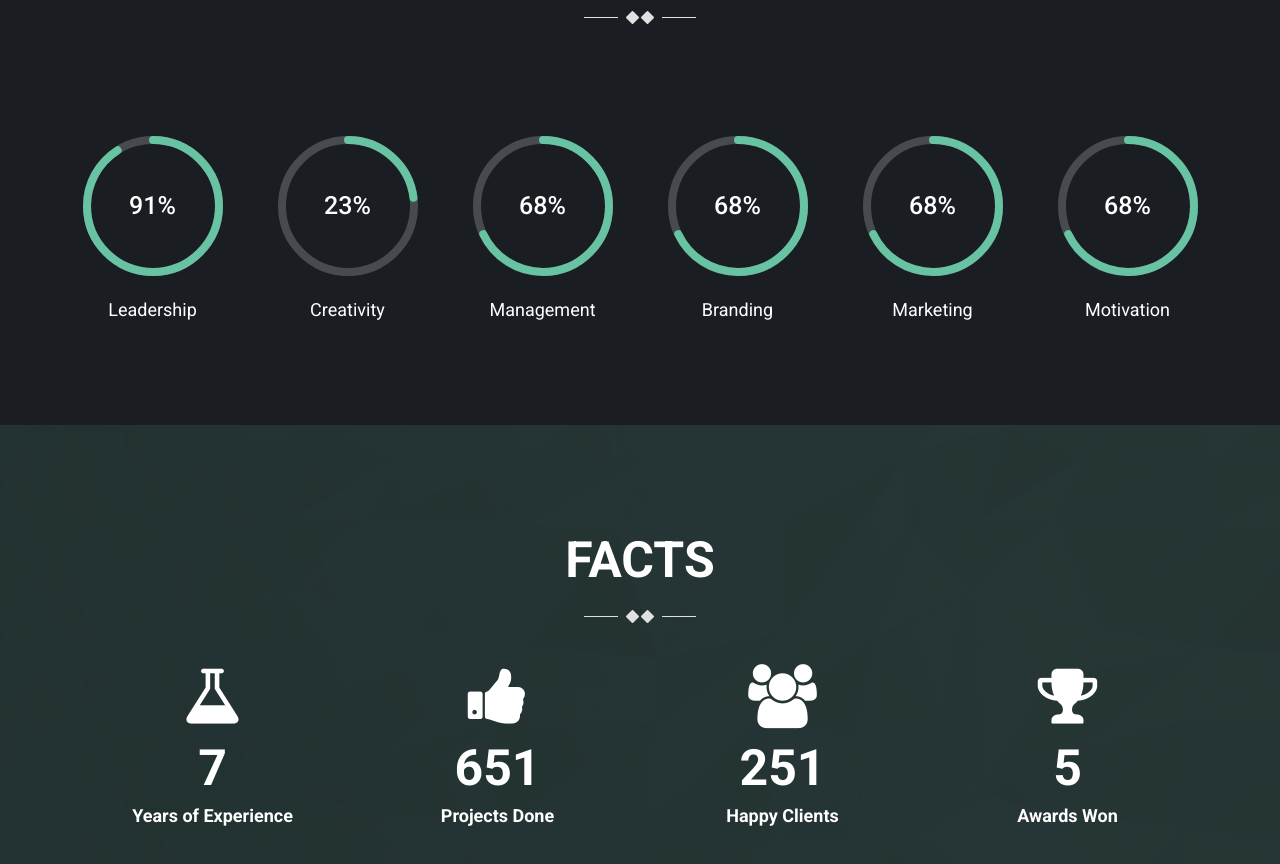
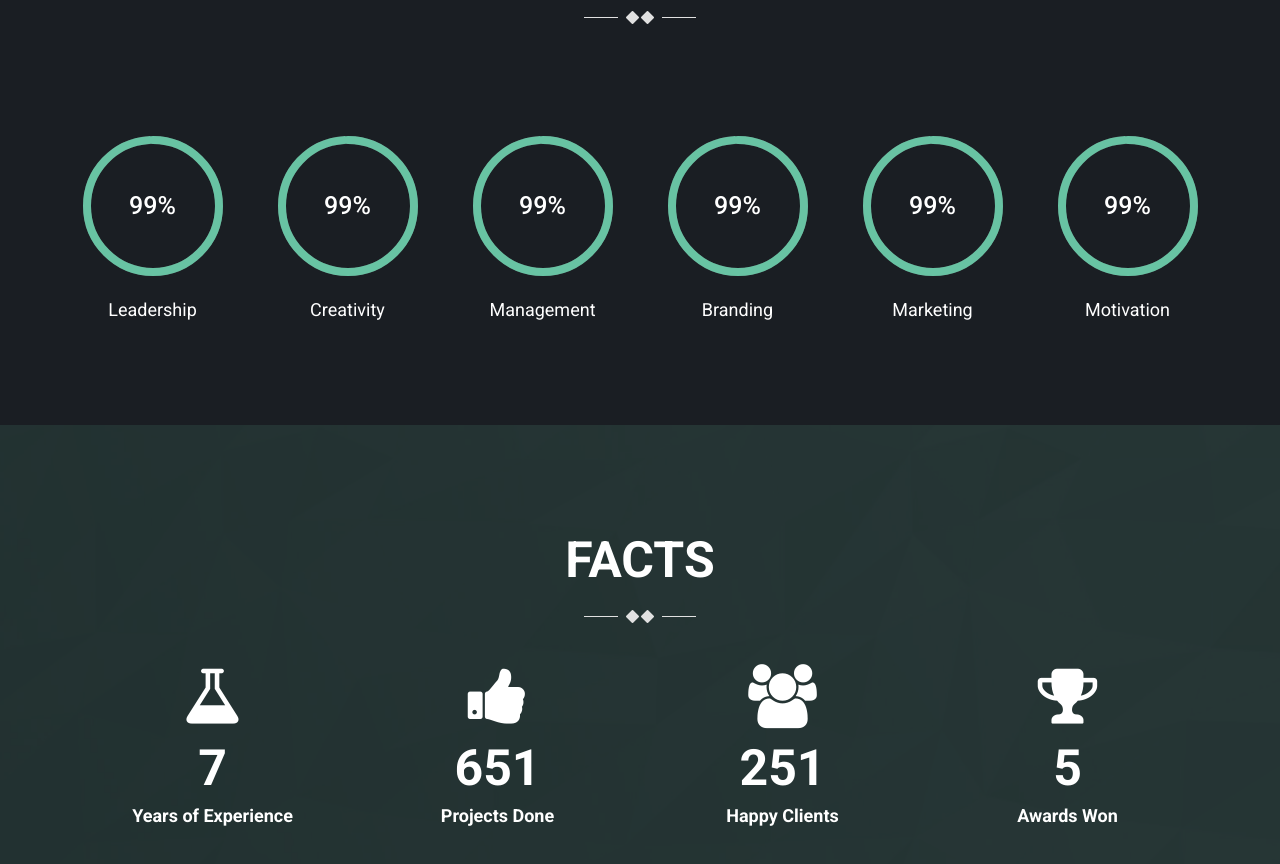
Before and after one commit to Stilllbeaum/DII_M4_01, a plain HTML site: page 01_git_basic/index.html in a window 1280 px wide. Shown: the part 2020-2884 px from the top of the page. Drawn offline with Linux system fonts and the light colour scheme; some packages are replaced by stand-ins of ours; a script that the page names is missing.

Commit message:
Repercen
percen

```diff
--- a/01_git_basic/index.html
+++ b/01_git_basic/index.html
@@ -156,7 +156,7 @@
 
         <div class="row more-skill text-center">
           <div class="col-xs-12 col-sm-4 col-md-2">
-              <div class="chart" data-percent="91" data-color="e74c3c">
+              <div class="chart" data-percent="99" data-color="e74c3c">
                     <span class="percent"></span>
                     <div class="chart-text">
                       <span>leadership</span>
@@ -164,7 +164,7 @@
                 </div>
             </div>
             <div class="col-xs-12 col-sm-4 col-md-2">
-              <div class="chart" data-percent="23" data-color="2ecc71">
+              <div class="chart" data-percent="99" data-color="2ecc71">
                     <span class="percent"></span>
                     <div class="chart-text">
                       <span>Creativity</span>
@@ -172,7 +172,7 @@
                 </div>
             </div>
             <div class="col-xs-12 col-sm-4 col-md-2">
-              <div class="chart" data-percent="68" data-color="3498db">
+              <div class="chart" data-percent="99" data-color="3498db">
                     <span class="percent"></span>
                     <div class="chart-text">
                       <span>Management</span>
@@ -180,7 +180,7 @@
                 </div>
             </div>
             <div class="col-xs-12 col-sm-4 col-md-2">
-              <div class="chart" data-percent="68" data-color="3498db">
+              <div class="chart" data-percent="99" data-color="3498db">
                     <span class="percent"></span>
                     <div class="chart-text">
                       <span>Branding</span>
@@ -188,7 +188,7 @@
                 </div>
             </div>
             <div class="col-xs-12 col-sm-4 col-md-2">
-              <div class="chart" data-percent="68" data-color="3498db">
+              <div class="chart" data-percent="99" data-color="3498db">
                     <span class="percent"></span>
                     <div class="chart-text">
                       <span>Marketing</span>
@@ -196,7 +196,7 @@
                 </div>
             </div>
             <div class="col-xs-12 col-sm-4 col-md-2">
-              <div class="chart" data-percent="68" data-color="3498db">
+              <div class="chart" data-percent="99" data-color="3498db">
                     <span class="percent"></span>
                     <div class="chart-text">
                       <span>Motivation</span>
```
